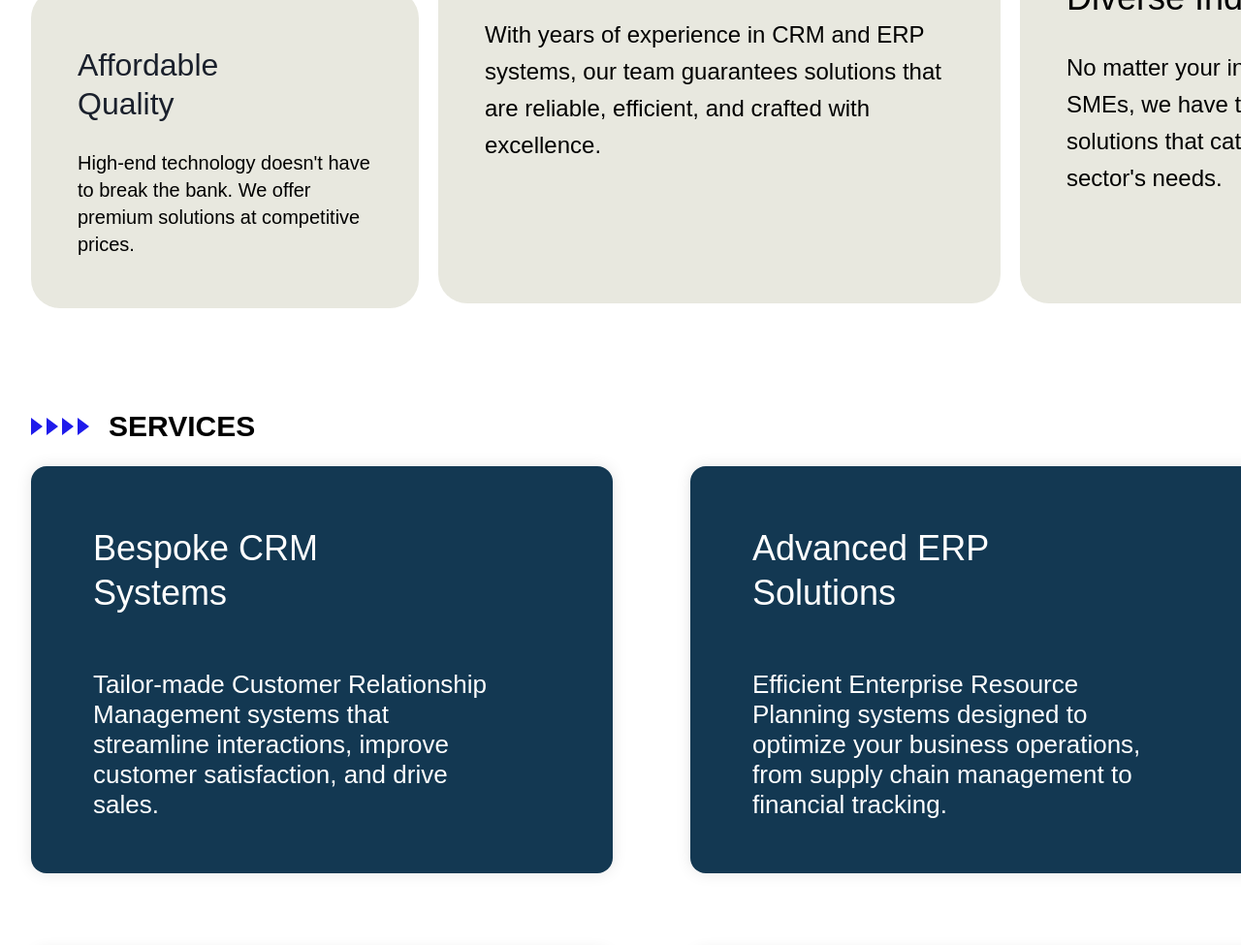
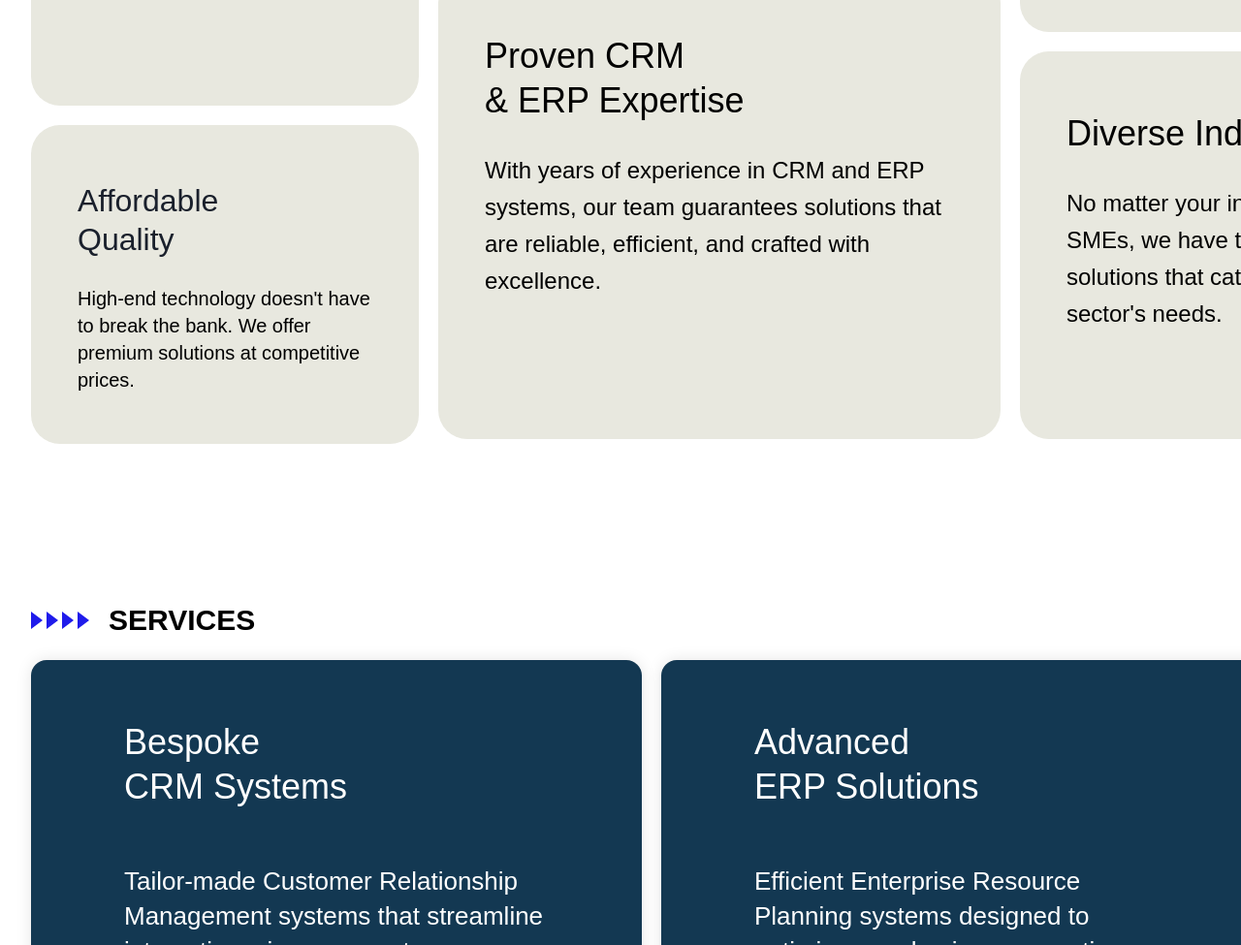
Before and after one commit to Volodymyr-Dolhov/ITES_landing, a plain HTML site: page index.html in a window 1280 px wide. Shown: the part 1825-2800 px from the top of the page at 97% size. Drawn offline with Linux system fonts and the light colour scheme; a web font is replaced by a local one.

Commit message:
Update headings and margins in index.html and styles.css

```diff
--- a/index.html
+++ b/index.html
@@ -157,7 +157,7 @@
         <div class="services-subcontainer">
           <div class="services-cardcontainer">
             <div class="services-card">
-              <h1>Bespoke CRM Systems</h1>
+              <h1>Bespoke<br>CRM Systems</h1>
               <p>
                 Tailor-made Customer Relationship Management systems that
                 streamline interactions, improve customer satisfaction, and
@@ -165,7 +165,7 @@
               </p>
             </div>
             <div class="services-card">
-              <h1>Advanced ERP Solutions</h1>
+              <h1>Advanced<br>ERP Solutions</h1>
               <p>
                 Efficient Enterprise Resource Planning systems designed to
                 optimize your business operations, from supply chain management
@@ -175,7 +175,7 @@
           </div>
           <div class="services-cardcontainer">
             <div class="services-card">
-              <h1>Comprehensive Accounting Systems</h1>
+              <h1>Comprehensive<br>Accounting Systems</h1>
               <p>
                 Developing robust accounting solutions for accurate financial
                 management, streamlined bookkeeping, and regulatory compliance,
@@ -183,7 +183,7 @@
               </p>
             </div>
             <div class="services-card">
-              <h1>IT Consultancy & Support</h1>
+              <h1>IT Consultancy<br>& Support</h1>
               <p>
                 Offering expert guidance and continuous support to ensure your
                 technology aligns with your business objectives and operates
--- a/styles.css
+++ b/styles.css
@@ -292,6 +292,7 @@ header {
   display: flex;
   flex-direction: column;
   align-items: center;
+  margin-bottom: 140px;
 }
 
 .content {
@@ -416,7 +417,7 @@ header {
   justify-content: space-between;
   align-items: center;
   gap: 20px;
-  margin-bottom: 80px;
+  margin-bottom: 140px;
 }
 
 .about-container-fourth {
@@ -582,18 +583,18 @@ header {
   padding: 0 3rem 2rem 3rem;
 }
 
-
 .services-subcontainer {
   display: flex;
   flex-direction: column;
-  gap: 80px;
+  gap: 20px;
+  margin-bottom: 140px;
 }
 
 .services-cardcontainer {
   display: flex;
   justify-content: center;
   align-items: center;
-  gap: 80px;
+  gap: 20px;
 }
 
 .services-card {
@@ -603,7 +604,7 @@ header {
   justify-content: flex-start;
   align-items: start;
   position: relative;
-  width: 760px;
+  width: 790px;
   height: 420px;
   background: #133852;
   border-radius: 16px;
@@ -631,7 +632,7 @@ header {
 
 .services-card h1 {
   color: #fff;
-  padding: 2rem 16rem 0 4rem;
+  padding: 2rem 14rem 0 6rem;
   font-size: 36px;
   font-style: normal;
   font-weight: 500;
@@ -642,10 +643,10 @@ header {
 
 .services-card p {
   color: #ffffff;
-  padding: 0 8rem 0 4rem;
+  padding: 0 6rem 0 6rem;
   font-size: 26px;
-  font-style: normal;
   font-weight: 300;
+  line-height: 36px;
   position: relative;
   z-index: 2;
 }
@@ -690,6 +691,7 @@ header {
 .projects-customer-container {
   display: flex;
   gap: 20px;
+  margin-bottom: 140px;
 }
 
 .customer-card {
@@ -768,7 +770,7 @@ header {
   justify-content: space-between;
   gap: 24px;
   padding: 0 200px;
-  margin-bottom: 40px;
+  margin-bottom: 140px;
 }
 
 .benefits-card {
```
